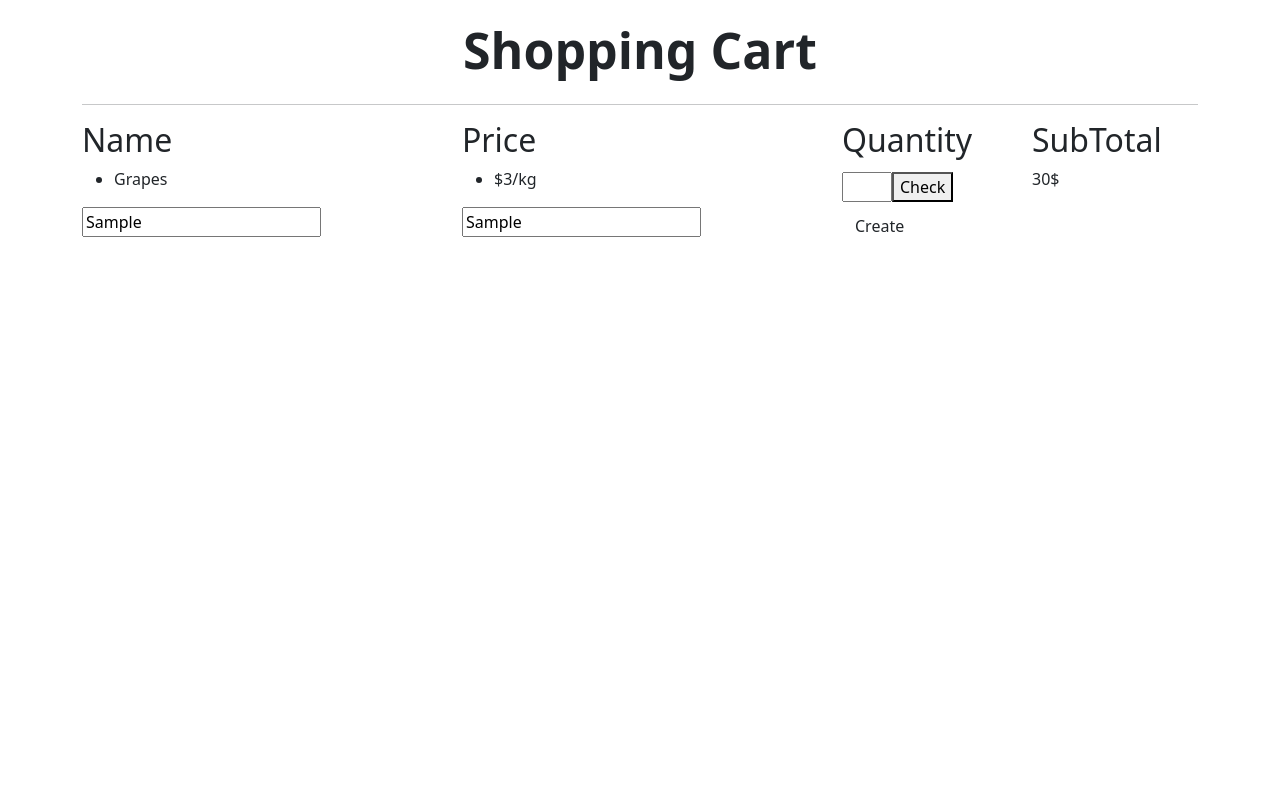
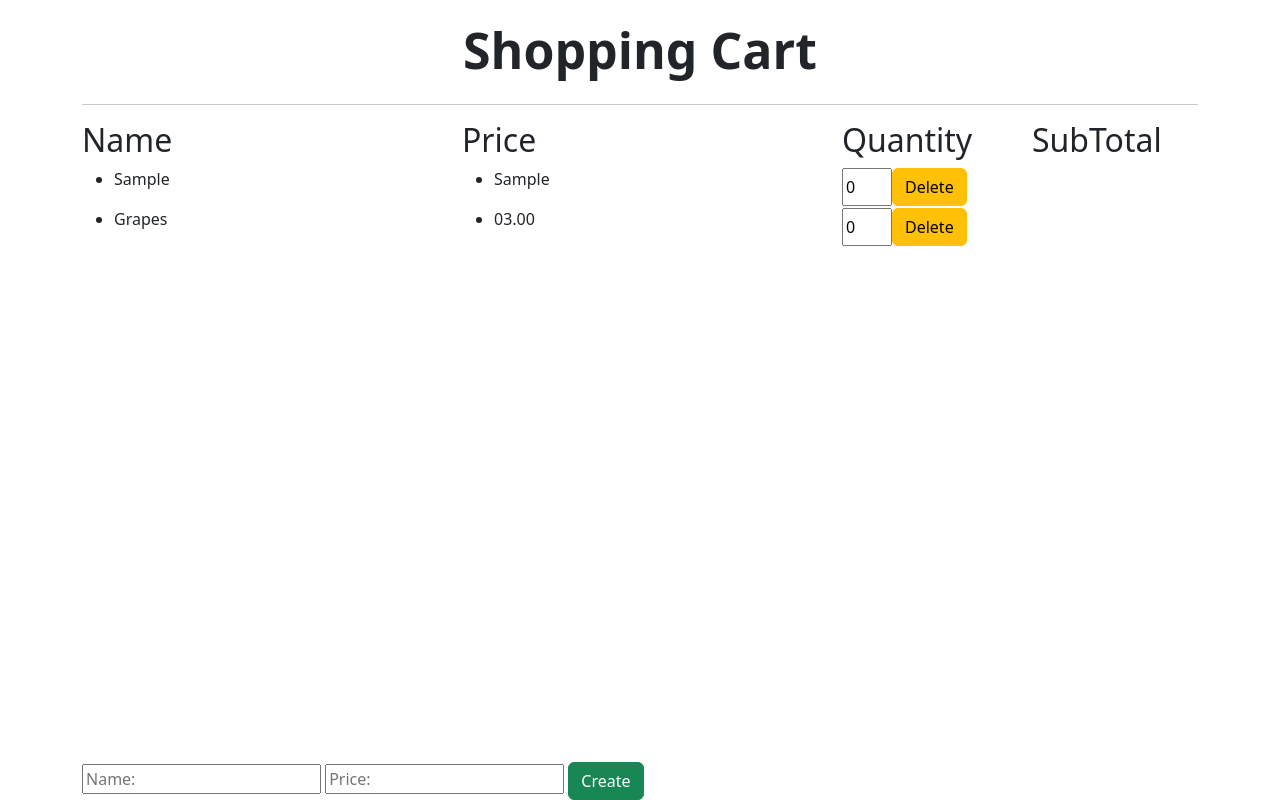
Before and after one commit to BlocksOnChainCode/Altcademy_Shopping_Cart, a plain HTML site: page index.html in a window 1280 px wide. Both pictures are taken after typing "Sample", "Sample" into the empty fields and a click on the button "Create". Drawn offline with nearby package versions, Linux system fonts and the light colour scheme.

Commit message:
Added base functionality for adding & removing items + Calculating and showing the subTotal

```diff
--- a/index.html
+++ b/index.html
@@ -30,16 +30,16 @@
     <hr>
 
     <div class="row item-row">
-      <div class="col-4 item-list">
+      <div class="col-4">
         <h2>Name</h2>
       </div>
-      <div class="col-4 price-list">
+      <div class="col-4">
         <h2>Price</h2>
       </div>
-      <div class="col-2 qty-list">
+      <div class="col-2">
         <h2>Quantity</h2>
       </div>
-      <div class="col-2 item-total_list">
+      <div class="col-2">
         <h2>SubTotal</h2>
       </div>
     </div>
@@ -51,33 +51,28 @@
           <li class="item">Grapes</li>
         </ul>
       </div>
-      <div class="col-4 price-list">
-        <ul>
-          <li>$3/kg</li>
+      <div class="col-4">
+        <ul class="price-list">
+          <li class="price-item"> 03.00</li>
         </ul>
       </div>
       <div class="col-2 qty-list">
         <div class="d-flex">
-          <input type="text">
-          <button>Check</button>
+          <input type="text" value="0">
+          <button class="btn btn-warning">Delete</button>
         </div>
       </div>
-      <div class="col-2 item-total_list">
-        <p> 30$ </p>
+      <div class="col-2 item-total-list">
+        <p></p>
       </div>
     </div>
 
-    <div class="row">
-      <div class="col-4">
-        <input type="text">
+    <div class="row position-absolute sticky-bottom">
+      <div class="col-12">
+        <input type="text" placeholder="Name:">
+        <input type="text" placeholder="Price:">
+        <button id="create-button" class="btn btn-success">Create</button>
       </div>
-      <div class="col-4">
-        <input type="text">
-      </div>
-      <div class="col">
-        <button class="btn">Create</button>
-      </div>
-
     </div>
 
   </div>
--- a/main.js
+++ b/main.js
@@ -3,7 +3,70 @@
  * * important
  * ? questions
  * TODO orange
- *
- *
- *
  */
+
+// Add item function
+$("#create-button").click(function(){
+  // Get the name and price of the item
+  var itemName = $("input[placeholder='Name:']").val();
+  var itemPrice = $("input[placeholder='Price:']").val();
+
+  // Append new row with the given name and price
+  $(".item-row").first().after(`
+    <div class="row item-row">
+      <div class="col-4 item-list">
+        <ul>
+          <li class="item">${itemName}</li>
+        </ul>
+      </div>
+      <div class="col-4">
+        <ul class="price-list">
+          <li class="price-item"> ${itemPrice}</li>
+        </ul>
+      </div>
+      <div class="col-2 qty-list">
+        <div class="d-flex">
+          <input type="text" value="0">
+          <button class="btn btn-warning">Delete</button>
+        </div>
+      </div>
+      <div class="col-2 item-total-list">
+        <p></p>
+      </div>
+    </div>
+  `);
+
+  // Clear the input fields
+  $("input[placeholder='Name:']").val("");
+  $("input[placeholder='Price:']").val("");
+});
+
+$(document).ready(function() {
+  // function to update the subtotal of a given item
+  function updateSubtotal(item) {
+    let input = $(item).find(".qty-list input");
+    let price = $(item).find(".price-item").text();
+    let subtotal = input.val() * price;
+
+    $(item).find(".item-total-list p").text(subtotal + "$");
+  }
+
+  // trigger the updateSubtotal function on change of the input value
+  $(".qty-list input").on("change", function() {
+    updateSubtotal($(this).closest(".item-row"));
+  });
+});
+
+$(document).on("change", ".qty-list input", function() {
+  let price = parseFloat($(this).closest(".item-row").find(".price-item").text());
+  let quantity = parseInt($(this).val());
+  let subtotal = price * quantity;
+
+  $(this).closest(".item-row").find(".item-total-list p").text(subtotal.toFixed(2));
+});
+
+// Remove item function
+$(document).on("click", ".btn-warning", function() {
+  // Remove the row that contains the remove button that was clicked
+  $(this).closest(".item-row").remove();
+  });
```
